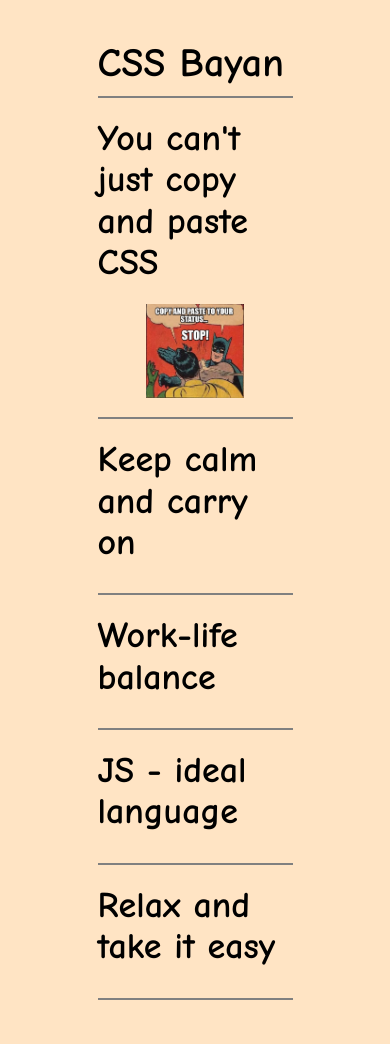
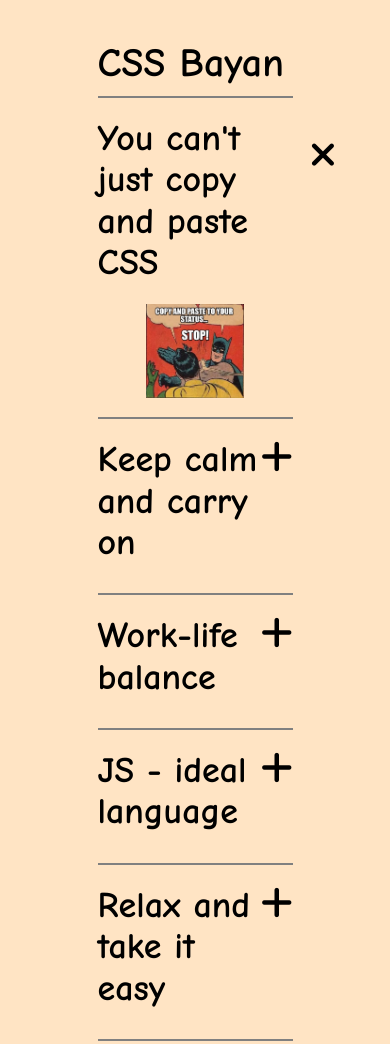
Before and after one commit to Kovalevskaya-Helena/cssBayan, a plain HTML site: page cssBayan/index.html in a window 390 px wide. Before the commit the page ends 1020 px from the top, so only its background shows below. Drawn offline with Linux system fonts and the light colour scheme.

Commit message:
feat: clear hover on mobile or tablet

```diff
--- a/cssBayan/style/style.css
+++ b/cssBayan/style/style.css
@@ -57,7 +57,8 @@ body {
 }
 
 .accordion .plus {
-  display: none;
+  opacity: 0;
+  transition: all 0.2s ease-in-out;
 }
 
 .accordion:hover .accordion-title {
@@ -66,7 +67,8 @@ body {
   }
 
 .accordion:hover .plus {
-  display: block;
+  opacity: 1;
+  transition: all 1s ease-in-out;
 }
 
 .accordion-box:hover > i {
@@ -94,9 +96,14 @@ body {
   overflow: visible;
 }
 
-
-
 .accordion-box:hover .accordion-image,
 .accordion-input:checked ~ .accordion-box .accordion-image {
   transform: scale(1);
 }
+
+@media (hover: none) {
+  .accordion .plus {
+    opacity: 1;
+    transition: all 0.2s ease-in-out;
+  }
+}
```
